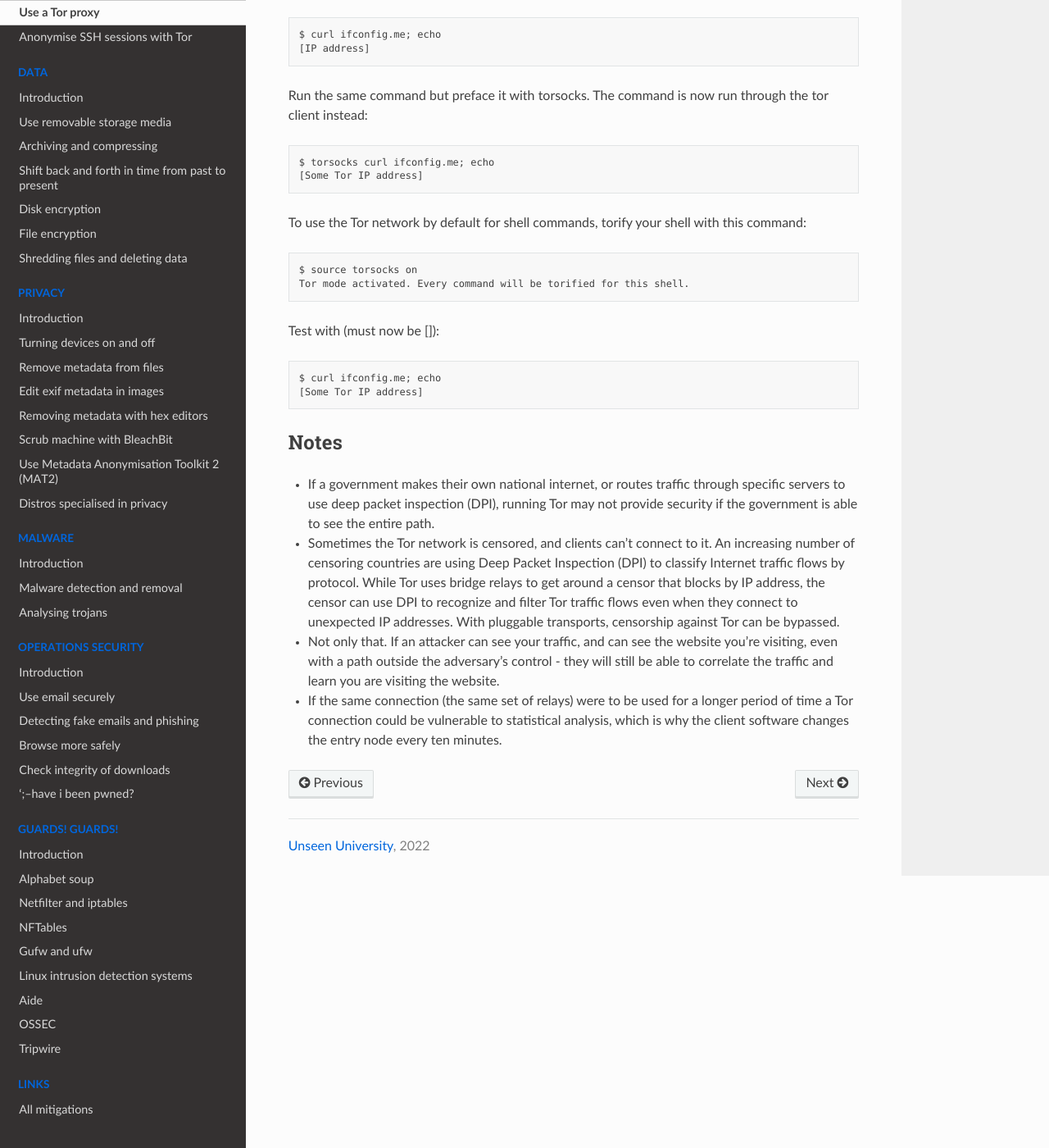
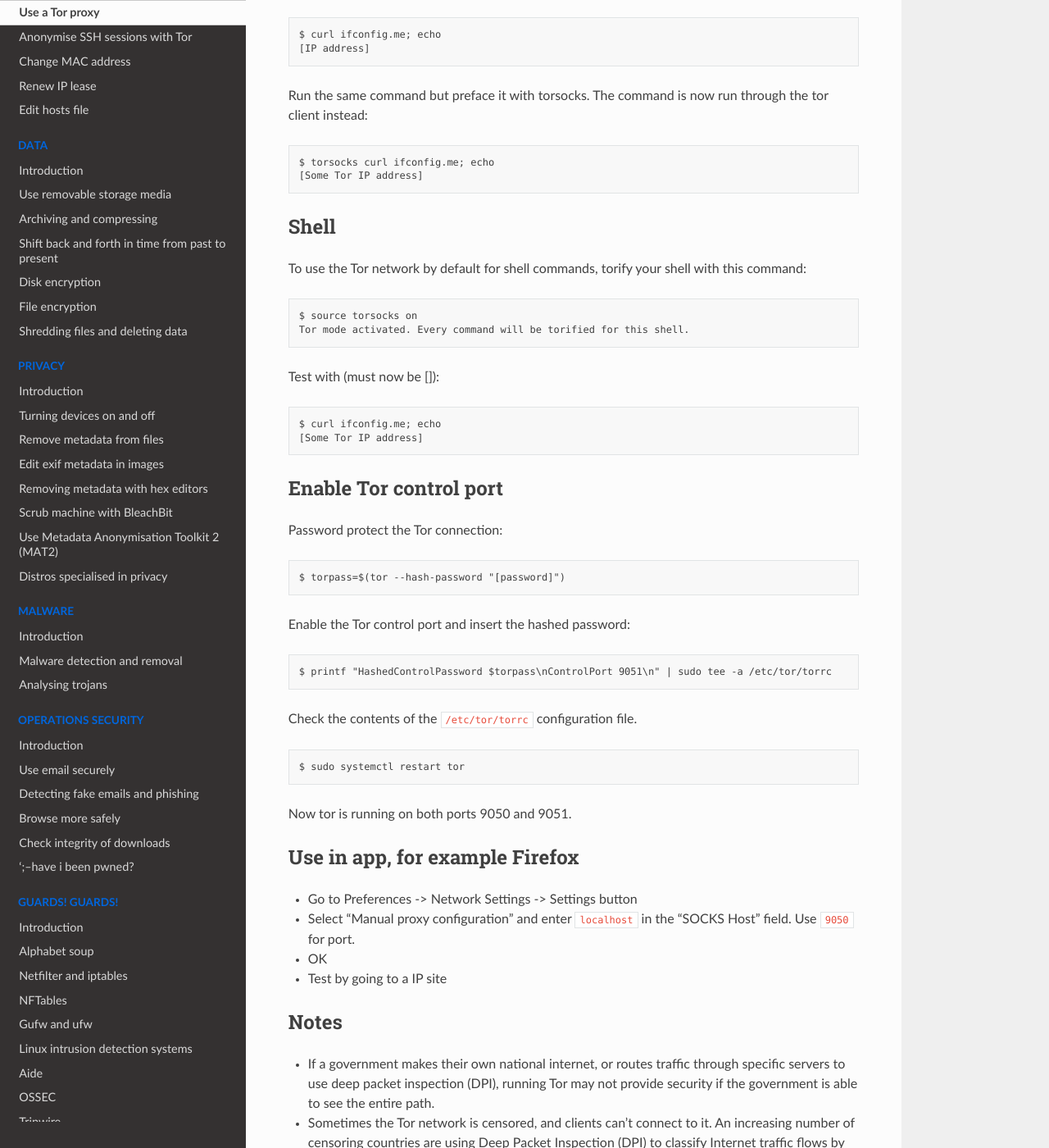
Before and after one commit to tymyrddin/blue-linux, a Sphinx documentation site: the page built from source/docs/services/tor-proxy.md, in a window 1280 px wide and 1400 px high, scrolled down 506 px. Shown: the whole window at 82% size. Built offline with Sphinx 7.4.7 and the Read the Docs theme 2.0.0, drawn with Linux system fonts in a browser that asks for light colours.

```diff
--- a/source/docs/services/tor-proxy.md
+++ b/source/docs/services/tor-proxy.md
@@ -22,6 +22,7 @@ Run the same command but preface it with torsocks. The command is now run throug
     $ torsocks curl ifconfig.me; echo
     [Some Tor IP address]
 
+## Shell
 To use the Tor network by default for shell commands, torify your shell with this command:
 
     $ source torsocks on
@@ -32,6 +33,29 @@ Test with (must now be []):
     $ curl ifconfig.me; echo
     [Some Tor IP address]
 
+## Enable Tor control port
+
+Password protect the Tor connection:
+
+    $ torpass=$(tor --hash-password "[password]")
+
+Enable the Tor control port and insert the hashed password:
+
+    $ printf "HashedControlPassword $torpass\nControlPort 9051\n" | sudo tee -a /etc/tor/torrc
+
+Check the contents of the `/etc/tor/torrc` configuration file.
+
+    $ sudo systemctl restart tor
+
+Now tor is running on both ports 9050 and 9051.
+
+## Use in app, for example Firefox
+
+* Go to Preferences -> Network Settings -> Settings button
+* Select "Manual proxy configuration" and enter `localhost` in the "SOCKS Host" field. Use `9050` for port.
+* OK
+* Test by going to a IP site
+
 ## Notes
 
 * If a government makes their own national internet, or routes traffic through specific servers to use deep packet inspection (DPI), running Tor may not provide security if the government is able to see the entire path.
--- a/source/index.rst
+++ b/source/index.rst
@@ -44,6 +44,9 @@ specialised in privacy.
    docs/services/dns-servers.md
    docs/services/tor-proxy.md
    docs/services/ssh-tor.md
+   docs/services/change-mac.md
+   docs/services/renew-lease.md
+   docs/services/edit-hosts-file.md
 
 .. toctree::
    :glob:
```
Also changed, not shown: source/docs/services/README.md (+3 -0 lines), source/docs/services/change-mac.md (added, +42 -0 lines), source/docs/services/edit-hosts-file.md (added, +21 -0 lines), source/docs/services/renew-lease.md (added, +39 -0 lines).
